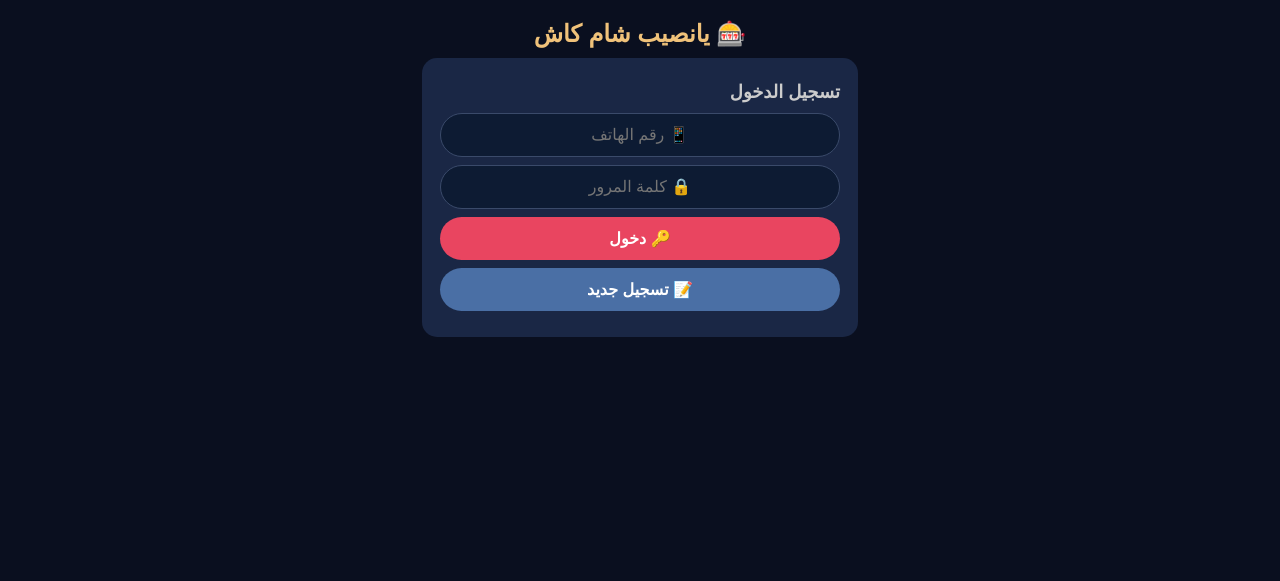
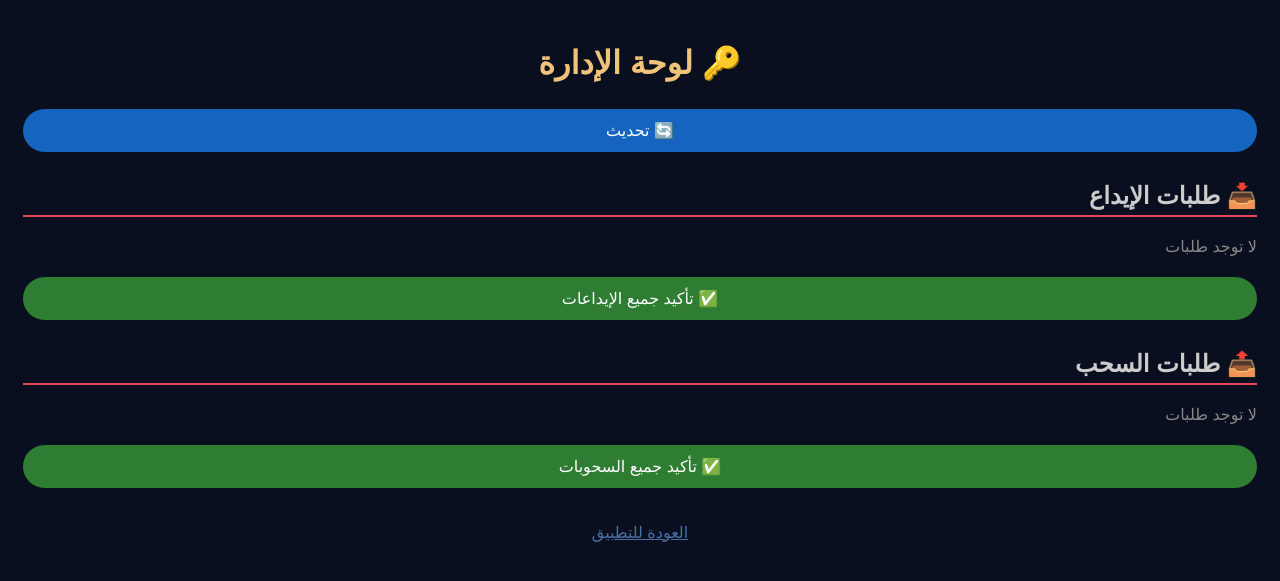
Before and after one commit to hafezsalahali9-stack/Looo, a Flask app: page /admin in a window 1280 px wide. Shown: the top 581 px of the page. Run offline with Flask 3, Linux system fonts and the light colour scheme; data comes from the database, SQL or seed files in the repository; data that the repository does not hold is empty.

Commit message:
Update admin.html

```diff
--- a/templates/admin.html
+++ b/templates/admin.html
@@ -3,174 +3,83 @@
 <head>
     <meta charset="UTF-8">
     <meta name="viewport" content="width=device-width, initial-scale=1.0">
-    <title>يانصيب شام كاش</title>
+    <title>لوحة الإدارة</title>
     <style>
-        body { font-family: Arial; background: #0a0f1f; color: #eee; padding: 10px; margin: 0; }
-        .card { background: #1a2745; padding: 18px; border-radius: 15px; margin: 10px auto; max-width: 400px; }
-        h1 { color: #f0c27a; text-align: center; font-size: 24px; margin: 10px 0; }
-        h2 { color: #ccc; font-size: 18px; margin: 5px 0 10px; }
-        input, button { display: block; width: 100%; padding: 12px; margin: 8px 0; border-radius: 25px; border: none; font-size: 16px; box-sizing: border-box; }
-        input { background: #0d1b33; color: white; text-align: center; border: 1px solid #3a4a6a; }
-        button { background: #e94560; color: white; cursor: pointer; font-weight: bold; }
-        .hidden { display: none !important; }
-        .info { background: #0f3460; padding: 10px; border-radius: 10px; margin: 8px 0; font-size: 16px; }
+        body { font-family: Arial; background: #0a0f1f; color: #eee; padding: 15px; }
+        h1 { color: #f0c27a; text-align: center; }
+        h2 { color: #ccc; border-bottom: 2px solid #e94560; padding-bottom: 5px; margin-top: 25px; }
+        .card { background: #0f3460; padding: 15px; border-radius: 12px; margin: 10px 0; }
+        .card img { max-width: 100%; max-height: 250px; border-radius: 8px; display: block; margin: 10px 0; }
+        button { background: #2e7d32; color: white; border: none; padding: 12px; border-radius: 25px; font-size: 16px; width: 100%; margin: 5px 0; cursor: pointer; }
+        .refresh { background: #1565c0; }
+        .info { margin: 5px 0; }
         .info span { color: #f5c542; font-weight: bold; }
-        .msg { padding: 10px; border-radius: 10px; margin: 8px 0; text-align: center; }
-        .ok { background: #2e7d32; }
-        .err { background: #c62828; }
-        img.preview { max-width: 100%; max-height: 150px; border-radius: 8px; margin: 5px 0; display: none; }
+        .badge { display: inline-block; padding: 3px 10px; border-radius: 12px; font-size: 12px; }
+        .badge-pending { background: #f57f17; color: #000; }
+        .badge-done { background: #2e7d32; color: #fff; }
     </style>
 </head>
 <body>
+    <h1>🔑 لوحة الإدارة</h1>
+    <button class="refresh" onclick="load()">🔄 تحديث</button>
 
-<div id="authSection">
-    <h1>🎰 يانصيب شام كاش</h1>
-    <div class="card">
-        <h2>تسجيل الدخول</h2>
-        <div id="authMsg"></div>
-        <input type="text" id="phoneInput" placeholder="📱 رقم الهاتف">
-        <input type="password" id="passwordInput" placeholder="🔒 كلمة المرور">
-        <button onclick="login()">🔑 دخول</button>
-        <button onclick="register()" style="background:#4a6fa5;">📝 تسجيل جديد</button>
-    </div>
-</div>
+    <h2>📥 طلبات الإيداع</h2>
+    <div id="deposits"></div>
+    <button onclick="approveDeposits()">✅ تأكيد جميع الإيداعات</button>
 
-<div id="mainSection" class="hidden">
-    <h1>🎰 يانصيب شام كاش</h1>
+    <h2>📤 طلبات السحب</h2>
+    <div id="withdrawals"></div>
+    <button onclick="approveWithdrawals()">✅ تأكيد جميع السحوبات</button>
 
-    <div class="card">
-        <div class="info">💰 الرصيد: <span id="balance">0</span> ل.س</div>
-        <div class="info">🎁 رصيد مجاني: <span id="freeBalance">0</span> ل.س</div>
-        <div class="info">🎫 البطاقات: <span id="ticketCount">0</span> / 50</div>
-        <button id="buyBtn" onclick="buyTicket()">🛒 شراء بطاقة (10,000 ل.س)</button>
-        <button onclick="logout()" style="background:#555;">🚪 تسجيل خروج</button>
-    </div>
+    <p style="text-align:center; margin-top:30px;"><a href="/" style="color:#4a6fa5;">العودة للتطبيق</a></p>
 
-    <div class="card">
-        <h2>📎 إيداع مع إيصال</h2>
-        <input type="file" id="receiptFile" accept="image/*" onchange="preview()">
-        <img id="previewImg" class="preview">
-        <input type="number" id="depositAmount" placeholder="💰 المبلغ" value="50000">
-        <button onclick="submitDeposit()" style="background:#2e7d32;">📤 إرسال طلب الإيداع</button>
-    </div>
+    <script>
+        async function api(url, method = 'GET') {
+            let res = await fetch(url, { method });
+            return await res.json();
+        }
 
-    <div class="card">
-        <h2>💸 سحب إلى شام كاش</h2>
-        <input type="text" id="withdrawAccount" placeholder="🔢 رقم حساب شام كاش">
-        <input type="number" id="withdrawAmount" placeholder="💰 المبلغ" value="10000">
-        <button onclick="submitWithdraw()">📤 طلب سحب</button>
-    </div>
+        async function load() {
+            let deps = await api('/api/admin/deposits');
+            let html = '';
+            if (deps.length === 0) html = '<p style="color:#888;">لا توجد طلبات</p>';
+            else deps.forEach(d => {
+                html += `<div class="card">
+                    <div class="info">💰 المبلغ: <span>${Number(d.amount).toLocaleString()} ل.س</span></div>
+                    <div class="info">🕐 ${d.timestamp} | <span class="badge ${d.status === 'معلق' ? 'badge-pending' : 'badge-done'}">${d.status}</span></div>
+                    ${d.image ? `<img src="${d.image}" alt="إيصال">` : ''}
+                </div>`;
+            });
+            document.getElementById('deposits').innerHTML = html;
 
-    <div class="card">
-        <h2>🎡 العجلة المجانية</h2>
-        <p style="font-size:14px; color:#aaa;">شاهد إعلاناً واربح رصيداً مجانياً</p>
-        <button onclick="freeSpin()" style="background:#3b82f6;">▶ شاهد إعلان + لف العجلة</button>
-        <div id="spinResult" style="margin-top:10px; font-weight:bold; color:#f5c542;"></div>
-    </div>
-</div>
+            let wits = await api('/api/admin/withdrawals');
+            html = '';
+            if (wits.length === 0) html = '<p style="color:#888;">لا توجد طلبات</p>';
+            else wits.forEach(w => {
+                html += `<div class="card">
+                    <div class="info">💸 المبلغ: <span>${Number(w.amount).toLocaleString()} ل.س</span></div>
+                    <div class="info">🔢 الحساب: <span>${w.account}</span></div>
+                    <div class="info">🕐 ${w.timestamp} | <span class="badge ${w.status === 'معلق' ? 'badge-pending' : 'badge-done'}">${w.status}</span></div>
+                </div>`;
+            });
+            document.getElementById('withdrawals').innerHTML = html;
+        }
 
-<script>
-    async function api(url, method = 'GET', body = null) {
-        let opts = { method, headers: { 'Content-Type': 'application/json' } };
-        if (body) opts.body = JSON.stringify(body);
-        let res = await fetch(url, opts);
-        return await res.json();
-    }
+        async function approveDeposits() {
+            if (!confirm('تأكيد جميع الإيداعات؟')) return;
+            let d = await api('/admin/approve-deposits', 'POST');
+            alert(d.message);
+            load();
+        }
 
-    async function refresh() {
-        let d = await api('/api/state');
-        if (d.logged_in) {
-            document.getElementById('authSection').classList.add('hidden');
-            document.getElementById('mainSection').classList.remove('hidden');
-            document.getElementById('balance').textContent = Number(d.user.balance).toLocaleString();
-            document.getElementById('freeBalance').textContent = Number(d.user.free_balance).toLocaleString();
-            document.getElementById('ticketCount').textContent = d.ticket_count;
-        } else {
-            document.getElementById('authSection').classList.remove('hidden');
-            document.getElementById('mainSection').classList.add('hidden');
+        async function approveWithdrawals() {
+            if (!confirm('تأكيد جميع السحوبات؟')) return;
+            let d = await api('/admin/approve-withdrawals', 'POST');
+            alert(d.message);
+            load();
         }
-    }
 
-    function showAuthMsg(m, t) {
-        document.getElementById('authMsg').innerHTML = `<div class="msg ${t}">${m}</div>`;
-    }
-
-    async function login() {
-        let phone = document.getElementById('phoneInput').value.trim();
-        let pwd = document.getElementById('passwordInput').value.trim();
-        if (!phone || !pwd) return showAuthMsg('املأ جميع الحقول', 'err');
-        let d = await api('/api/login', 'POST', { phone, password: pwd });
-        if (d.error) showAuthMsg(d.error, 'err');
-        else { showAuthMsg('✅ تم الدخول', 'ok'); refresh(); }
-    }
-
-    async function register() {
-        let phone = document.getElementById('phoneInput').value.trim();
-        let pwd = document.getElementById('passwordInput').value.trim();
-        if (!phone || !pwd) return showAuthMsg('املأ جميع الحقول', 'err');
-        let d = await api('/api/register', 'POST', { phone, password: pwd });
-        if (d.error) showAuthMsg(d.error, 'err');
-        else { showAuthMsg('✅ تم التسجيل', 'ok'); refresh(); }
-    }
-
-    async function logout() {
-        await api('/api/logout', 'POST');
-        location.reload();
-    }
-
-    async function buyTicket() {
-        let d = await api('/api/buy', 'POST');
-        alert(d.message || d.error);
-        refresh();
-    }
-
-    async function submitDeposit() {
-        let amt = parseInt(document.getElementById('depositAmount').value);
-        let file = document.getElementById('receiptFile').files[0];
-        if (!amt || amt <= 0) return alert('أدخل مبلغاً صحيحاً');
-        if (!file) return alert('اختر صورة الإيصال');
-        let reader = new FileReader();
-        reader.onload = async function(e) {
-            let d = await api('/api/deposit', 'POST', { amount: amt, image: e.target.result });
-            alert(d.message || d.error);
-            document.getElementById('receiptFile').value = '';
-            document.getElementById('previewImg').style.display = 'none';
-            refresh();
-        };
-        reader.readAsDataURL(file);
-    }
-
-    async function submitWithdraw() {
-        let acc = document.getElementById('withdrawAccount').value.trim();
-        let amt = parseInt(document.getElementById('withdrawAmount').value);
-        if (!acc || !amt) return alert('املأ البيانات');
-        let d = await api('/api/withdraw', 'POST', { account: acc, amount: amt });
-        alert(d.message || d.error);
-        refresh();
-    }
-
-    function preview() {
-        let file = document.getElementById('receiptFile').files[0];
-        if (!file) return;
-        let reader = new FileReader();
-        reader.onload = function(e) {
-            document.getElementById('previewImg').src = e.target.result;
-            document.getElementById('previewImg').style.display = 'block';
-        };
-        reader.readAsDataURL(file);
-    }
-
-    async function freeSpin() {
-        let d = await api('/api/spin', 'POST');
-        if (d.error) alert(d.error);
-        else {
-            document.getElementById('spinResult').textContent = `🎁 ربحت ${d.prize.toLocaleString()} ل.س رصيد مجاني!`;
-            refresh();
-        }
-    }
-
-    refresh();
-    setInterval(refresh, 3000);
-</script>
+        load();
+    </script>
 </body>
 </html>
```
